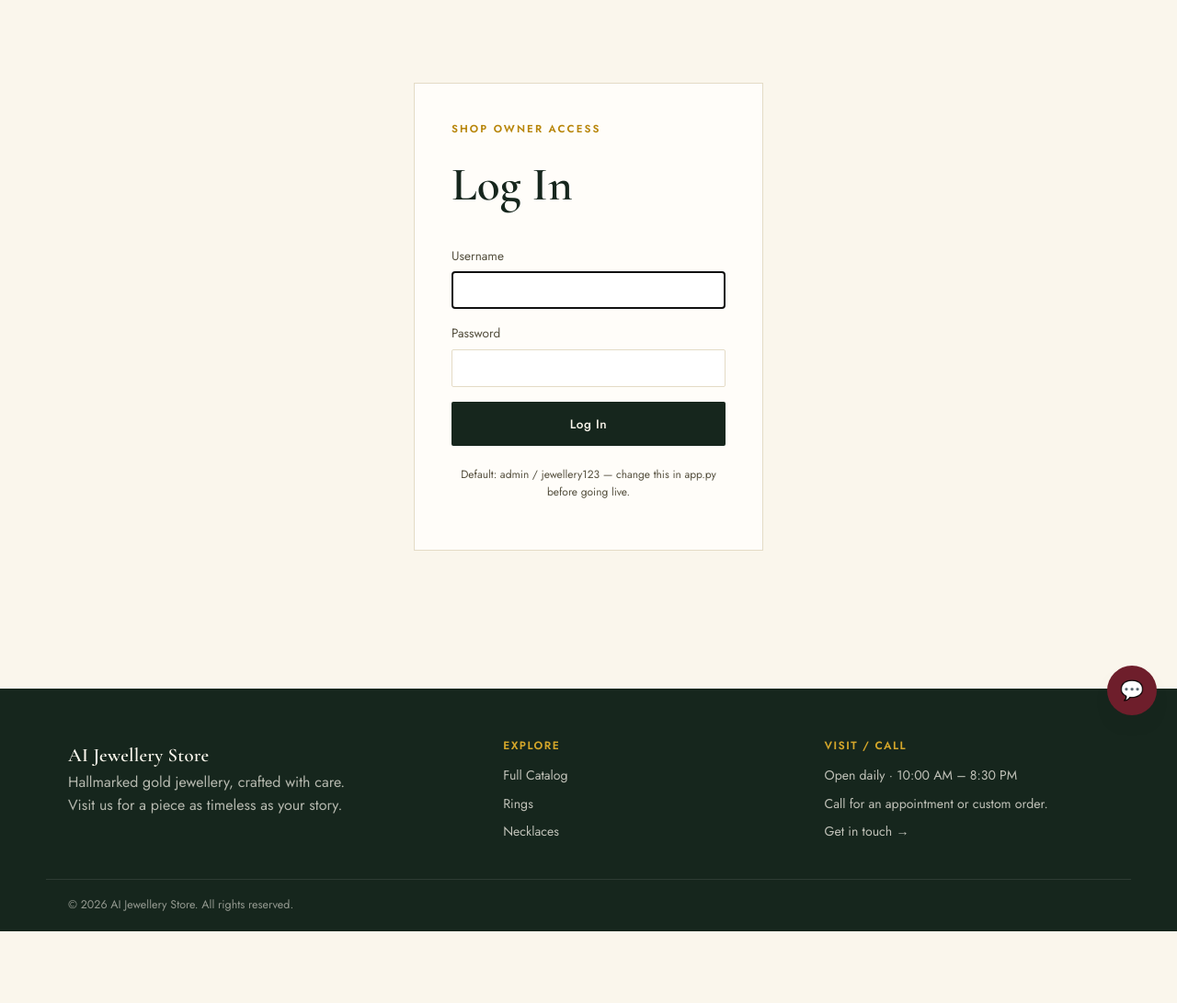
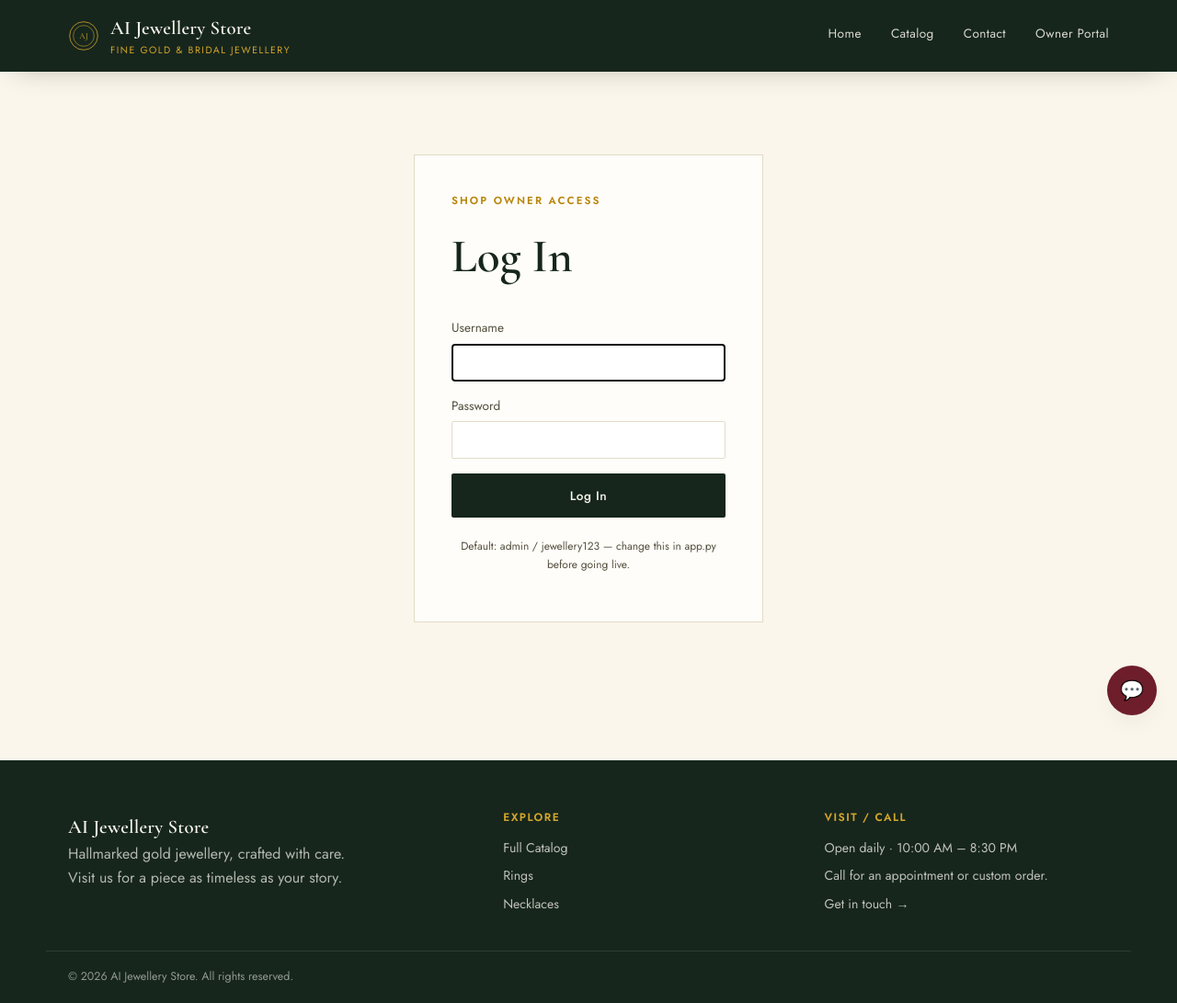
Before and after one commit to ArunNamagiri/Jewellery-Website, a Flask app: page /admin/login?next=/admin/customers in a window 1280 px wide. Shown: the whole page at 92% size. Before the commit the page ends 1013 px from the top, so only its background shows below. Run offline with Flask 3, Linux system fonts and the light colour scheme; data that the repository does not hold is empty; some libraries are stand-ins or nearby versions.

Commit message:
Update base.html

```diff
--- a/templates/base.html
+++ b/templates/base.html
@@ -10,6 +10,45 @@
 {% block extra_head %}{% endblock %}
 </head>
 <body class="{% block body_class %}{% endblock %}">
+
+{% if request.endpoint != 'home' %}
+<header class="site-header">
+  <div class="wrap header-inner">
+    <a href="{{ url_for('home') }}" class="brand">
+      <span class="brand-mark" aria-hidden="true">
+        <svg viewBox="0 0 60 60" width="34" height="34">
+          <circle cx="30" cy="30" r="27" fill="none" stroke="currentColor" stroke-width="1.4"/>
+          <circle cx="30" cy="30" r="20" fill="none" stroke="currentColor" stroke-width="1"/>
+          <text x="30" y="35" text-anchor="middle" font-family="Cormorant Garamond, serif" font-size="16" fill="currentColor">AJ</text>
+        </svg>
+      </span>
+      <span class="brand-text">
+        <span class="brand-name">AI Jewellery Store</span>
+        <span class="brand-sub">Fine Gold &amp; Bridal Jewellery</span>
+      </span>
+    </a>
+
+    <!-- Desktop Navigation -->
+    <nav class="main-nav" aria-label="Primary">
+      <a href="{{ url_for('home') }}">Home</a>
+      <a href="{{ url_for('catalog') }}">Catalog</a>
+      <a href="{{ url_for('contact') }}">Contact</a>
+      <a href="{{ url_for('owner_portal') }}" class="owner-link-btn">Owner Portal</a>
+    </nav>
+
+    <button class="nav-toggle" id="navToggle" aria-label="Open menu" aria-expanded="false">
+      <span></span><span></span><span></span>
+    </button>
+  </div>
+
+  <!-- Mobile Navigation -->
+  <nav class="mobile-nav" id="mobileNav" aria-label="Mobile">
+    <a href="{{ url_for('home') }}">Home</a>
+    <a href="{{ url_for('catalog') }}">Catalog</a>
+    <a href="{{ url_for('contact') }}">Contact</a>
+  </nav>
+</header>
+{% endif %}
 
 {% with messages = get_flashed_messages(with_categories=true) %}
   {% if messages %}
```
